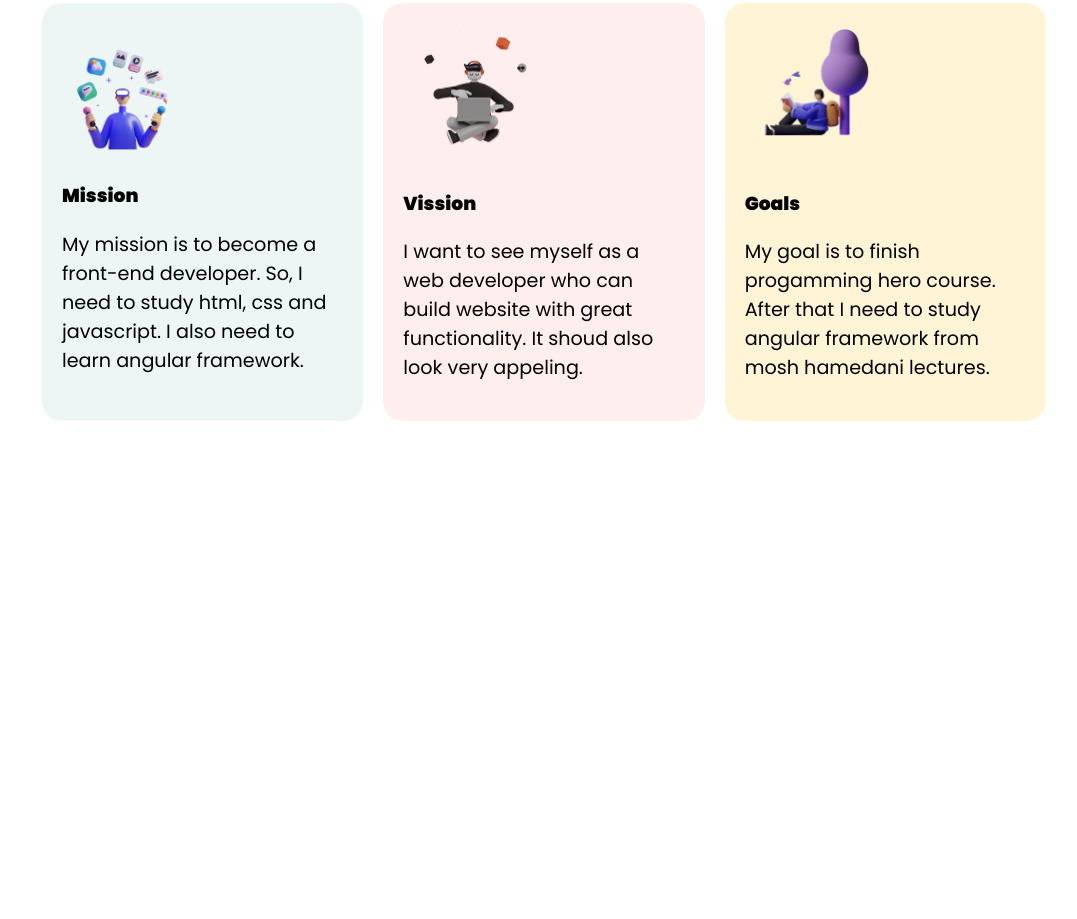
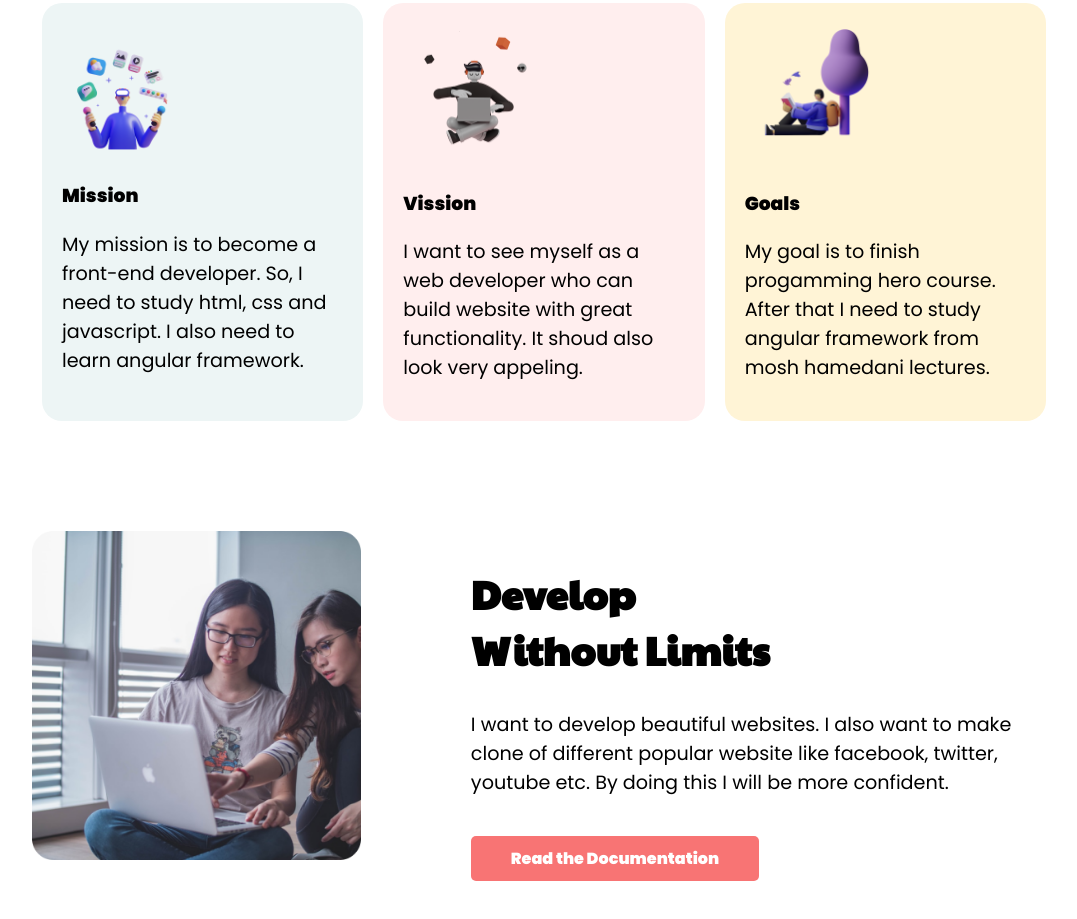
Before and after one commit to wali55/assignment-one, a plain HTML site: page index.html in a window 1280 px wide. Shown: the part 800-1719 px from the top of the page, without its empty margins (96-1173 px from the left). Before the commit the page ends 1331 px from the top, so only its background shows below. Drawn offline with Linux system fonts and the light colour scheme; a web font is replaced by a local one.

Commit message:
develop section

```diff
--- a/index.html
+++ b/index.html
@@ -57,5 +57,16 @@
         </div>
       </div>
     </section>
+    <section class="develop-section">
+      <div class="develop-img">
+        <img class="develop-img" src="images/coding.png" alt="">
+      </div>
+      <div class="develop-content">
+        <h2>Develop <br> Without Limits</h2>
+        <p>I want to develop beautiful websites. I also want to make clone of different popular website like facebook, twitter, youtube etc. By doing this I will be more confident.</p>
+        <a class="link-btn" href="https://github.com/wali55/assignment-one">Read the Documentation</a>
+      </div>
+    </section>
+
   </body>
 </html>
--- a/style.css
+++ b/style.css
@@ -74,3 +74,19 @@ h2{
 .goals{
     background-color: #fff4d6;
 }
+.develop-section{
+    width: 100%;
+    display: flex;
+    width: 80vw;
+    margin: 0 auto;
+    margin-bottom: 100px;
+}
+.develop-img{
+    width: 50%;
+}
+.develop-content{
+    width: 100%;
+}
+.develop-img{
+    width: 75%;
+}
```
